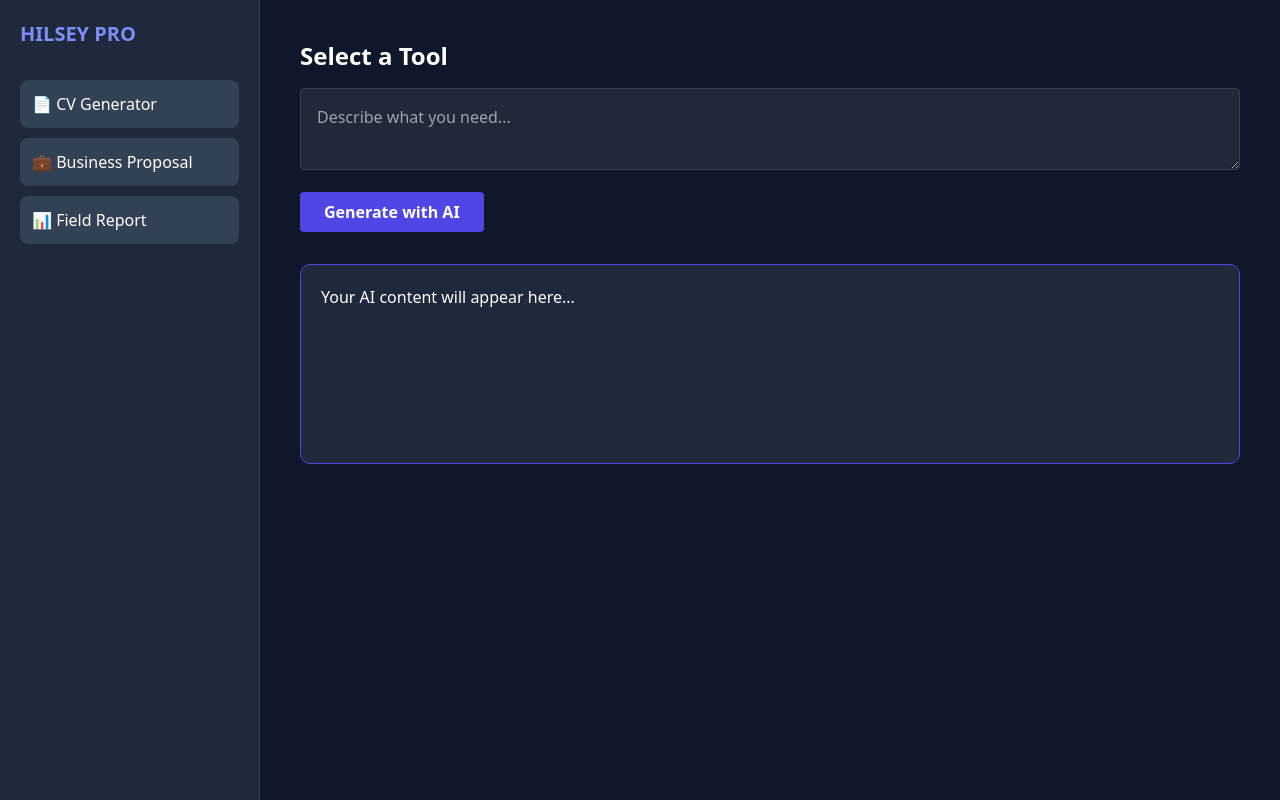
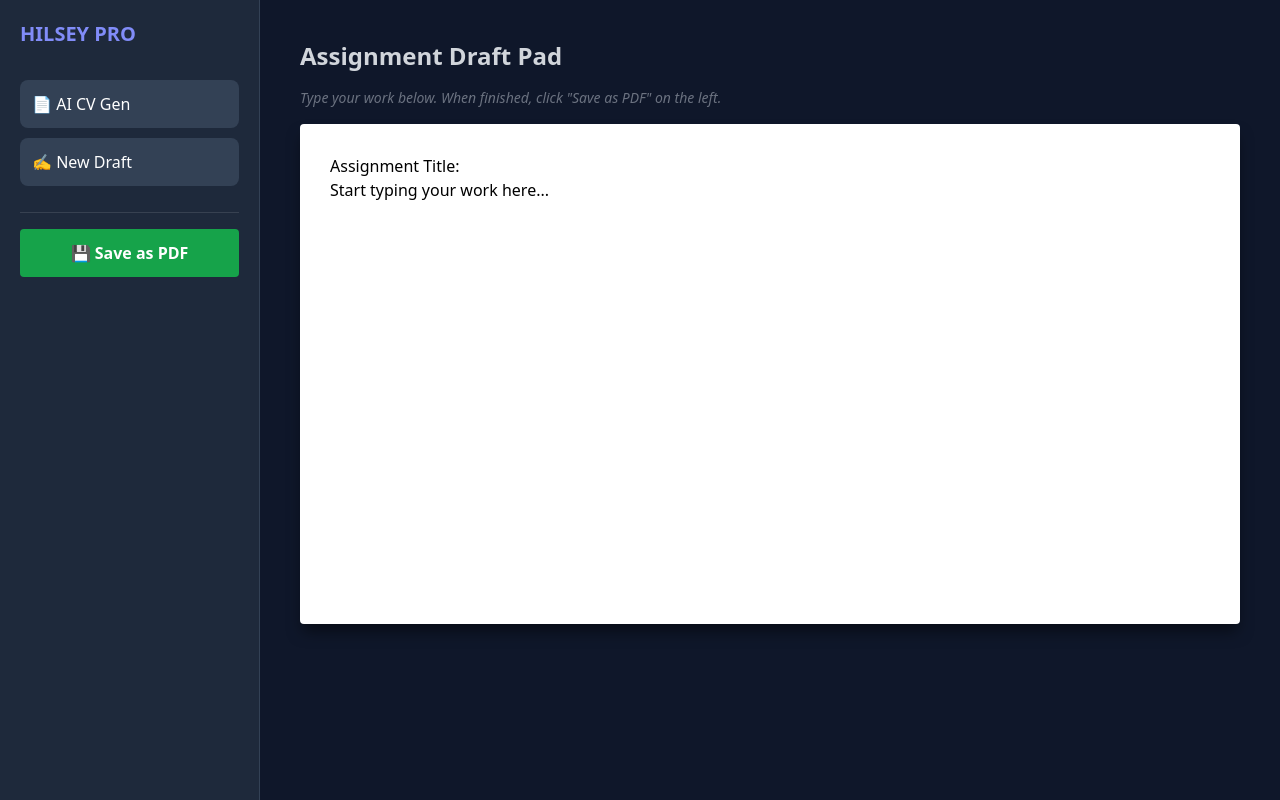
Before and after one commit to hilsey-pro/poulbilliards, a Flask app: page / in a window 1280 px wide. Run offline with Flask 3, Linux system fonts and the light colour scheme; parts of the project's set-up code (start-up, migrations or seed data) failed here and were passed over; some libraries are stand-ins or nearby versions.

Commit message:
Update title and buttons in index.html

```diff
--- a/templates/index.html
+++ b/templates/index.html
@@ -1,50 +1,50 @@
 <!DOCTYPE html>
 <html>
 <head>
-    <title>Hilsey Pro | AI Suite</title>
+    <title>Hilsey Pro | Student Suite</title>
     <script src="https://cdn.tailwindcss.com"></script>
+    <script src="https://cdnjs.cloudflare.com/ajax/libs/html2pdf.js/0.10.1/html2pdf.bundle.min.js"></script>
     <style>
         body { background: #0f172a; color: white; display: flex; height: 100vh; margin: 0; }
         .sidebar { width: 260px; background: #1e293b; padding: 20px; border-right: 1px solid #334155; }
         .main { flex: 1; padding: 40px; overflow-y: auto; }
-        .btn-tool { background: #334155; padding: 12px; border-radius: 8px; margin-bottom: 10px; cursor: pointer; transition: 0.3s; }
-        .btn-tool:hover { background: #4f46e5; }
-        .output-box { background: #1e293b; border: 1px solid #4f46e5; padding: 20px; border-radius: 10px; min-height: 200px; white-space: pre-wrap; }
+        .btn-sidebar { background: #334155; padding: 12px; border-radius: 8px; margin-bottom: 10px; cursor: pointer; width: 100%; text-align: left; }
+        .btn-sidebar:hover { background: #4f46e5; }
+        #notepad { background: white; color: black; padding: 30px; border-radius: 4px; min-height: 500px; width: 100%; outline: none; box-shadow: 0 10px 15px -3px rgba(0,0,0,0.5); }
     </style>
 </head>
 <body>
     <div class="sidebar">
         <h2 class="text-xl font-bold text-indigo-400 mb-8">HILSEY PRO</h2>
-        <div class="btn-tool" onclick="setType('CV')">📄 CV Generator</div>
-        <div class="btn-tool" onclick="setType('Proposal')">💼 Business Proposal</div>
-        <div class="btn-tool" onclick="setType('Report')">📊 Field Report</div>
+        <button class="btn-sidebar" onclick="alert('Working on it!')">📄 AI CV Gen</button>
+        <button class="btn-sidebar" onclick="location.reload()">✍️ New Draft</button>
+        <hr class="border-gray-700 my-4">
+        <button onclick="downloadPDF()" class="w-full bg-green-600 hover:bg-green-500 p-3 rounded font-bold">💾 Save as PDF</button>
     </div>
+
     <div class="main">
-        <h1 id="tool-title" class="text-2xl font-bold mb-4">Select a Tool</h1>
-        <textarea id="userInput" class="w-full p-4 bg-gray-800 border border-gray-700 rounded mb-4" placeholder="Describe what you need..."></textarea>
-        <button onclick="askAI()" class="bg-indigo-600 px-6 py-2 rounded font-bold hover:bg-indigo-500">Generate with AI</button>
-        <div id="response" class="output-box mt-8">Your AI content will appear here...</div>
+        <h1 class="text-2xl font-bold mb-4 text-gray-300">Assignment Draft Pad</h1>
+        <p class="text-sm text-gray-500 mb-4 italic">Type your work below. When finished, click "Save as PDF" on the left.</p>
+
+        <div id="notepad" contenteditable="true">
+            <h2>Assignment Title: </h2>
+            <p>Start typing your work here...</p>
+        </div>
     </div>
 
     <script>
-        let currentType = "Document";
-        function setType(t) {
-            currentType = t;
-            document.getElementById('tool-title').innerText = t + " Mode";
-        }
+        function downloadPDF() {
+            const element = document.getElementById('notepad');
+            const opt = {
+                margin:       1,
+                filename:     'Hilsey_Pro_Assignment.pdf',
+                image:        { type: 'jpeg', quality: 0.98 },
+                html2canvas:  { scale: 2 },
+                jsPDF:        { unit: 'in', format: 'letter', orientation: 'portrait' }
+            };
 
-        async function askAI() {
-            const msg = document.getElementById('userInput').value;
-            const resBox = document.getElementById('response');
-            resBox.innerText = "Processing...";
-
-            const response = await fetch('/generate', {
-                method: 'POST',
-                headers: {'Content-Type': 'application/json'},
-                body: JSON.stringify({ type: currentType, message: msg })
-            });
-            const data = await response.json();
-            resBox.innerText = data.success ? data.content : "Error: " + data.error;
+            // New Promise-based usage:
+            html2pdf().set(opt).from(element).save();
         }
     </script>
 </body>
```
